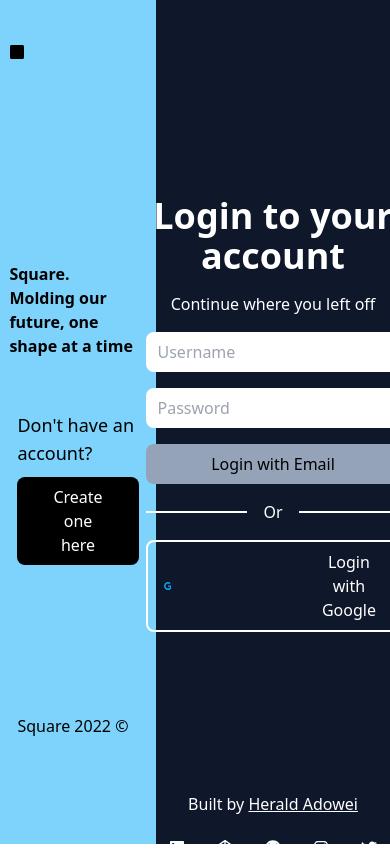
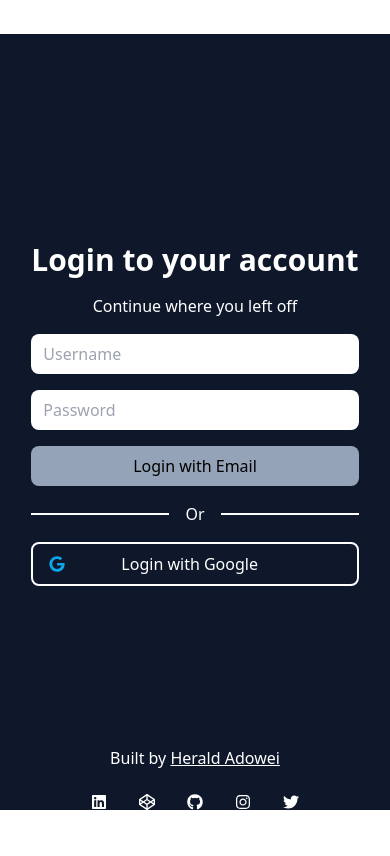
Before and after one commit to RadZ3000/login-template, a Next.js app: page / in a window 390 px wide. Built offline with nearby package versions, Linux system fonts and the light colour scheme.

Commit message:
responsive changes

```diff
--- a/pages/index.tsx
+++ b/pages/index.tsx
@@ -11,9 +11,9 @@ import {
 
 const Home: NextPage = () => {
   return (
-    <div className="flex flex-column justify-center h-screen min-w-full">
+    <div className="flex flex-col sm:flex-row justify-center h-screen min-w-full">
 
-      <div className="bg-sky-300 grid justify-center gap-y-24 px-12 w-2/5">
+      <div className="hidden bg-sky-300 lg:grid justify-center gap-y-24 px-12 lg:w-2/5">
         <a href="#" className="flex mt-5 pt-6 max-w-fit">
           <FaSquare className="flex justify-center lg:text-2xl xl:text-4xl" />
         </a>
@@ -24,7 +24,7 @@ const Home: NextPage = () => {
           </div>
           <div className="px-2">
             <p className="text-lg">Don't have an account?</p>
-            <button className="bg-black text-white py-2 rounded-lg px-9 mt-2.5">Create one here</button>
+            <button className="bg-black text-white py-2 rounded-lg px-9 mt-2.5 hover:bg-slate-800">Create one here</button>
           </div>
         </div>
         <div className="px-2">
@@ -32,21 +32,23 @@ const Home: NextPage = () => {
         </div>
       </div>
 
-      <div className="grid gap-y-4 justify-center content-center text-center bg-slate-900 text-white w-3/5">
-        <h1 className="text-4xl md:text-5xl font-bold mt-52">Login to your account</h1>
+      <div className="grid gap-y-4 justify-center content-center text-center bg-slate-900 text-white lg:w-3/5">
+
+        <h1 className="text-3xl md:text-5xl font-bold mt-52">Login to your account</h1>
         <h3 className="text-md md:text-xl">Continue where you left off</h3>
         <input type="text" placeholder="Username" className="flex border-1 border-white rounded-lg px-3 py-2 text-black" />
         <input type="text" placeholder="Password" className="flex border-1 border-white rounded-lg px-3 py-2 text-black" />
-        <button className="bg-slate-400 text-black py-2 rounded-lg hover:text-white">Login with Email</button>
+        <button className="bg-slate-400 text-black py-2 rounded-lg hover:text-red-300 hover:bg-slate-600">Login with Email</button>
         <div className="flex justify-center items-center">
           <span className="w-full border border-white"></span>
           <span className="px-4">Or</span>
           <span className="w-full border border-white"></span>
         </div>
-        <button className="flex items-center gap-x-36 bg-transparent text-white border-2 rounded-lg border-white py-2 px-4 hover:text-red-300 hover:border-red-300">
+        <button className="flex items-center gap-x-14 md:gap-x-36 bg-transparent text-white border-2 rounded-lg border-white py-2 px-4 hover:text-red-300 hover:border-red-300">
           <FaGoogle className="text-sky-500 lg:text-xl xl:text-xl" />
           Login with Google
         </button>
+
         <h3 className="mt-36">Built by <a href="https://herald.vercel.app" target="_blank" rel="noopener noreferrer" className="underline hover:text-red-300">Herald Adowei</a></h3>
         <div className="flex flex-row gap-x-8 justify-center pt-2">
           <a href="https://www.linkedin.com/in/heraldadowei/" target="_blank" rel="noopener noreferrer"><FaLinkedin className="lg:text-xl xl:text-xl hover:text-red-300" /></a>
```
